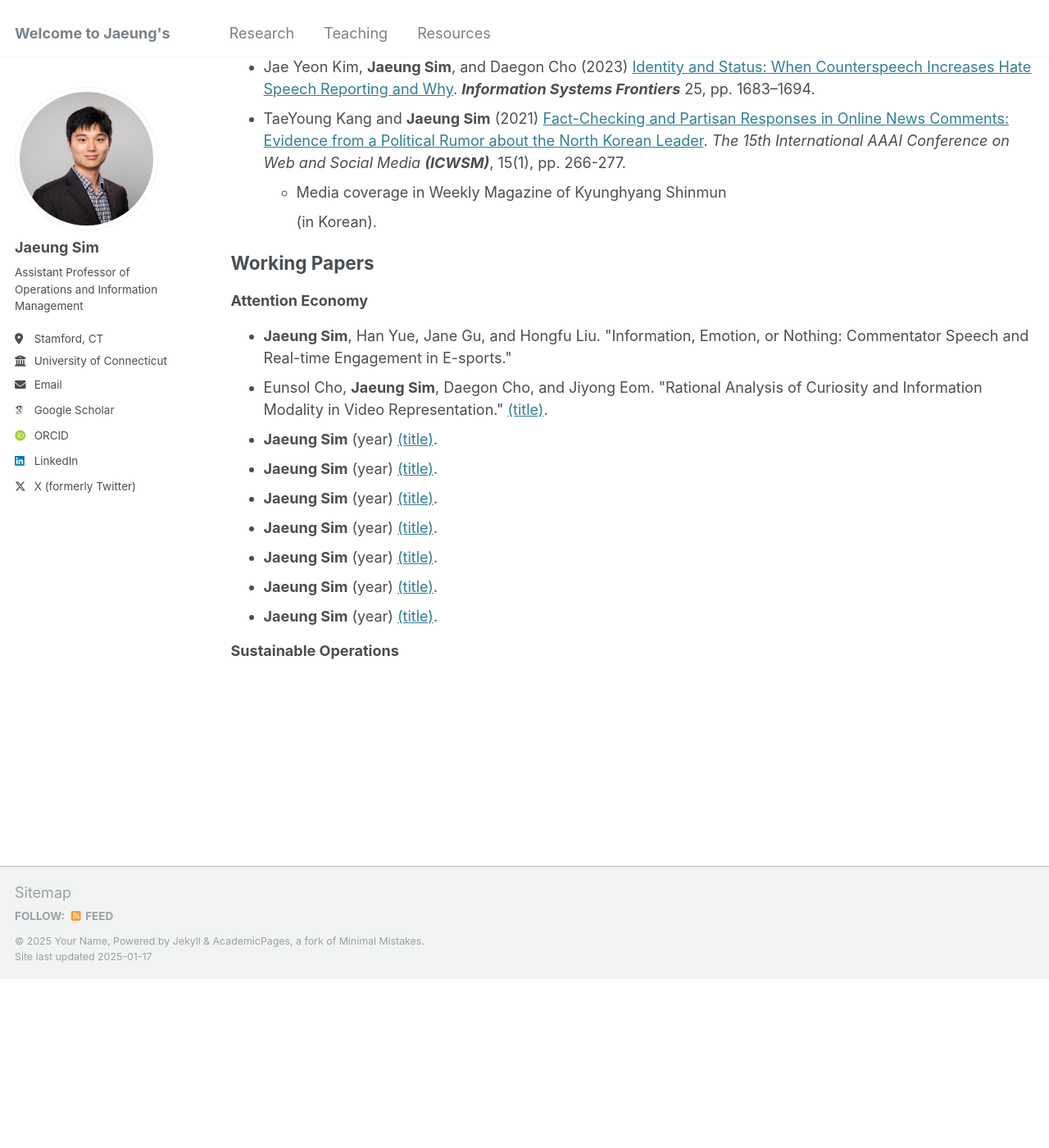
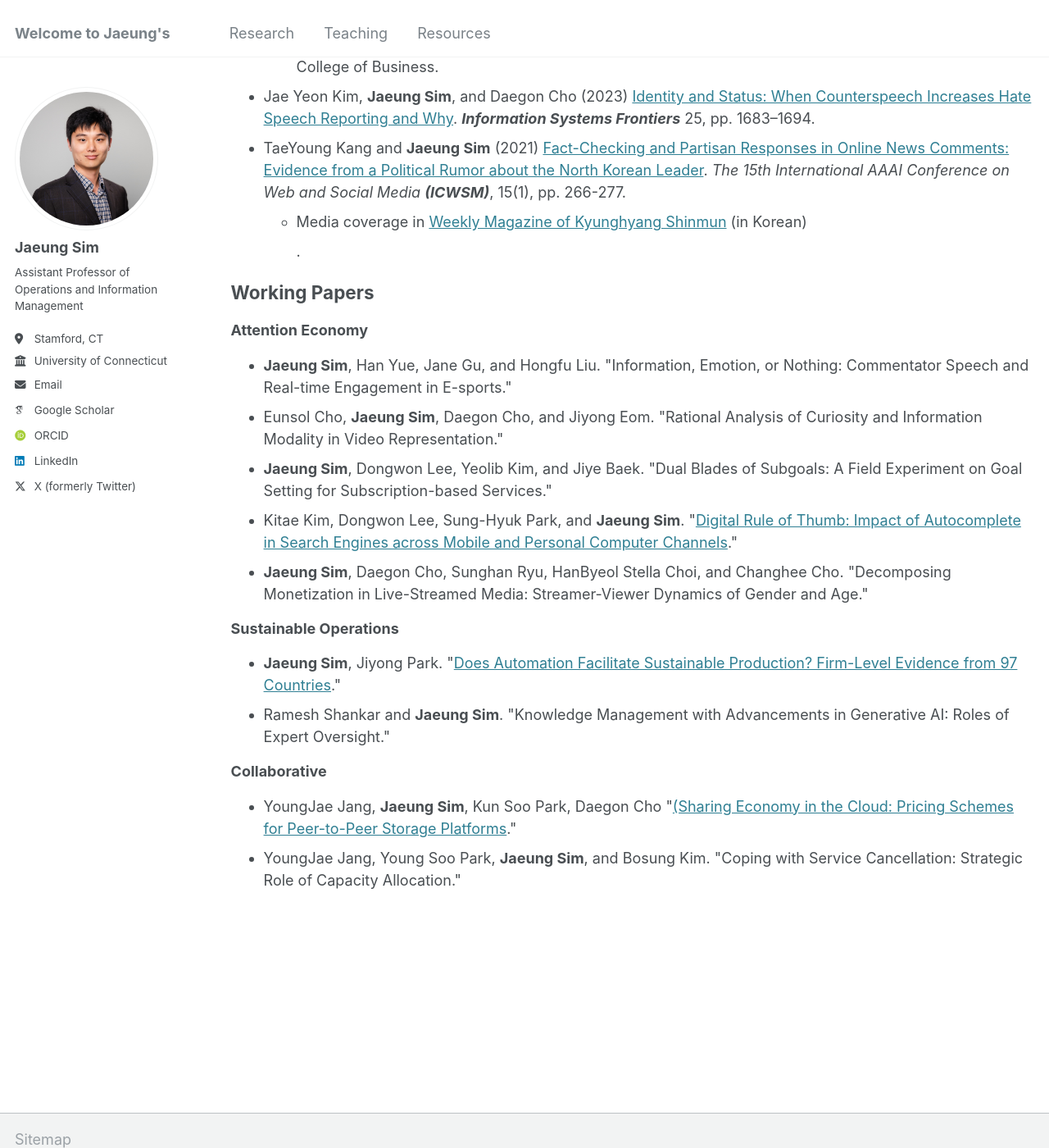
Before and after one commit to jaeungs/jaeungs.github.io, a Jekyll site: the page built from _pages/research.html, in a window 1280 px wide and 1400 px high, scrolled down 1025 px. Shown: the whole window at 82% size. Built offline with Jekyll 4.4.1, drawn with Linux system fonts in a browser that asks for light colours; some web fonts are replaced; before the commit the page ends 2219 px from its top, so only the background shows below that; some of the changed text lies outside the part shown.

Commit message:
Update research.html

```diff
--- a/_pages/research.html
+++ b/_pages/research.html
@@ -63,7 +63,7 @@ author_profile: true
           <a href="https://zicklin.baruch.cuny.edu/zicklin_news/music-streaming-declined-during-pandemic-zicklin-professor-finds/">Zicklin News</a>,
           <a href="https://www.donga.com/news/article/all/20220118/111311150/1">Dong-A Ilbo</a> (in Korean),
           <a href="https://dbr.donga.com/article/view/1202/article_no/10299">Dong-A Business Review</a> (in Korean).
-      </li>.
+      </li>
       </ul>
     </li>
   </div>
@@ -77,6 +77,9 @@ author_profile: true
       Sosung Baik, Jeffrey F. Hines, and <strong>Jaeung Sim</strong> (2023)
       <a href="https://doi.org/10.1016/j.eneco.2023.107098">Racial disparities in the energy burden beyond socio-economic inequality</a>.
       <strong><em>Energy Economics</em></strong> 127(Part A), 107098.
+      <ul>
+        <li>Media coverage in <a href="https://today.uconn.edu/2023/11/study-says-black-households-pay-higher-heating-costs-seek-cold-related-medical-care-more-often/"></a>UConn Today</li>.
+      </ul>
     </li>
   </div>
   <div class="filterDiv sustainability econometrics">
@@ -102,7 +105,7 @@ author_profile: true
       <a href="https://ojs.aaai.org/index.php/ICWSM/article/view/18059">Fact-Checking and Partisan Responses in Online News Comments: Evidence from a Political Rumor about the North Korean Leader</a>.
       <em>The 15th International AAAI Conference on Web and Social Media <strong>(ICWSM)</strong></em>, 15(1), pp. 266-277.
       <ul>
-        <li>Media coverage in <a href="https://weekly.khan.co.kr/khnm.html?mode=view&artid=202103261300011&code=113"></a>Weekly Magazine of Kyunghyang Shinmun</li> (in Korean).
+        <li>Media coverage in <a href="https://weekly.khan.co.kr/khnm.html?mode=view&artid=202103261300011&code=113">Weekly Magazine of Kyunghyang Shinmun</a> (in Korean)</li>.
       </ul>
     </li>
   </div>
@@ -120,57 +123,61 @@ author_profile: true
       <strong>Jaeung Sim</strong>, Han Yue, Jane Gu, and Hongfu Liu. "Information, Emotion, or Nothing: Commentator Speech and Real-time Engagement in E-sports."
     </li>
   </div>
-  <div class="filterDiv ">
+  <div class="filterDiv streaming AI-ML econometrics experiment analytical-modeling">
     <li>
       Eunsol Cho, <strong>Jaeung Sim</strong>, Daegon Cho, and Jiyong Eom. "Rational Analysis of Curiosity and Information Modality in Video Representation."
-      <a href="(url)">(title)</a>.
     </li>
   </div>
-  <div class="filterDiv ">
+  <div class="filterDiv streaming platform experiment">
     <li>
-      <strong>Jaeung Sim</strong> (year)
-      <a href="(url)">(title)</a>.
+      <strong>Jaeung Sim</strong>, Dongwon Lee, Yeolib Kim, and Jiye Baek. "Dual Blades of Subgoals: A Field Experiment on Goal Setting for Subscription-based Services."
     </li>
   </div>
-  <div class="filterDiv ">
+  <div class="filterDiv platform econometrics">
     <li>
-      <strong>Jaeung Sim</strong> (year)
-      <a href="(url)">(title)</a>.
+      Kitae Kim, Dongwon Lee, Sung-Hyuk Park, and <strong>Jaeung Sim</strong>.
+      "<a href="https://papers.ssrn.com/sol3/papers.cfm?abstract_id=5001062">Digital Rule of Thumb: Impact of Autocomplete in Search Engines across Mobile and Personal Computer Channels</a>."
     </li>
   </div>
-  <div class="filterDiv ">
+  <div class="filterDiv streaming platform econometrics">
     <li>
-      <strong>Jaeung Sim</strong> (year)
-      <a href="(url)">(title)</a>.
-    </li>
-  </div>
-  <div class="filterDiv ">
-    <li>
-      <strong>Jaeung Sim</strong> (year)
-      <a href="(url)">(title)</a>.
-    </li>
-  </div>
-  <div class="filterDiv ">
-    <li>
-      <strong>Jaeung Sim</strong> (year)
-      <a href="(url)">(title)</a>.
-    </li>
-  </div>
-  <div class="filterDiv ">
-    <li>
-      <strong>Jaeung Sim</strong> (year)
-      <a href="(url)">(title)</a>.
-    </li>
-  </div>
-  <div class="filterDiv ">
-    <li>
-      <strong>Jaeung Sim</strong> (year)
-      <a href="(url)">(title)</a>.
+      <strong>Jaeung Sim</strong>, Daegon Cho, Sunghan Ryu, HanByeol Stella Choi, and Changhee Cho. "Decomposing Monetization in Live-Streamed Media: Streamer-Viewer Dynamics of Gender and Age."
     </li>
   </div>
 </ul>
 
 <h3 style="margin:1em 0 0 0">Sustainable Operations</h3>
+
+<ul>
+  <div class="filterDiv sustainabiity AI-ML econometrics">
+    <li>
+      <strong>Jaeung Sim</strong>, Jiyong Park.
+      "<a href="https://papers.ssrn.com/sol3/papers.cfm?abstract_id=5016143">Does Automation Facilitate Sustainable Production? Firm-Level Evidence from 97 Countries</a>."
+    </li>
+  </div>
+  <div class="filterDiv platform sustainabiity AI-ML econometrics">
+    <li>
+      Ramesh Shankar and <strong>Jaeung Sim</strong>.
+      "Knowledge Management with Advancements in Generative AI: Roles of Expert Oversight."
+    </li>
+  </div>
+</ul>
+
+<h3 style="margin:1em 0 0 0">Collaborative</h3>
+
+<ul>
+  <div class="filterDiv platform analytical-modeling">
+    <li>
+      YoungJae Jang, <strong>Jaeung Sim</strong>, Kun Soo Park, Daegon Cho
+      "<a href="https://papers.ssrn.com/sol3/papers.cfm?abstract_id=5000964">(Sharing Economy in the Cloud: Pricing Schemes for Peer-to-Peer Storage Platforms</a>."
+    </li>
+  </div>
+  <div class="filterDiv platform analytical-modeling">
+    <li>
+      YoungJae Jang, Young Soo Park, <strong>Jaeung Sim</strong>, and Bosung Kim. "Coping with Service Cancellation: Strategic Role of Capacity Allocation."
+    </li>
+  </div>
+</ul>
 
 <script>
   function filterSelection(category) {
```
